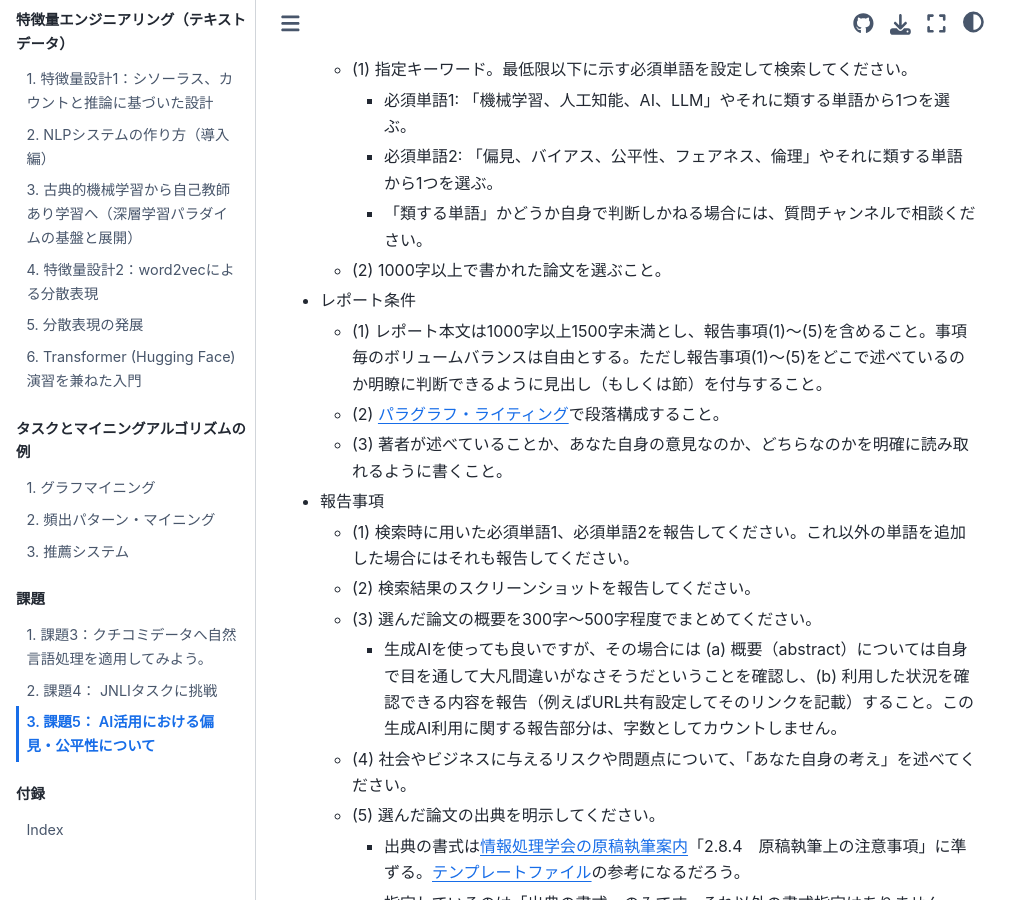
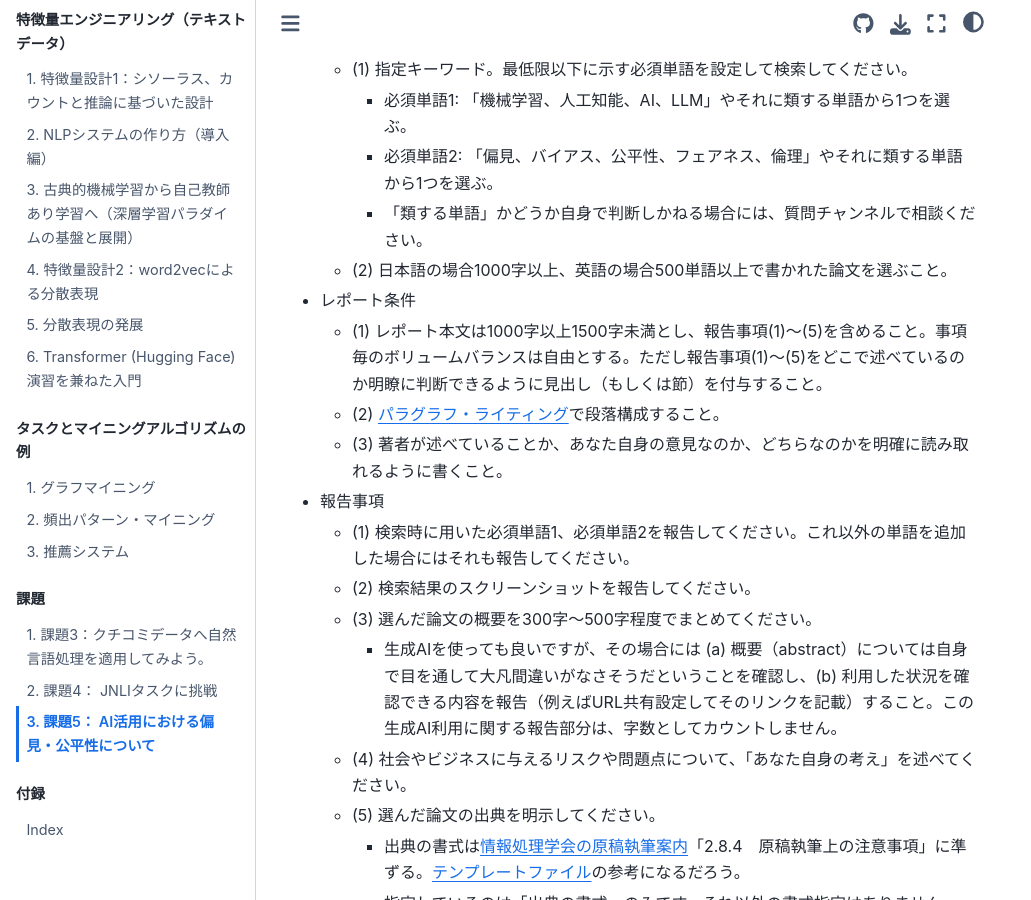
Before and after one commit to naltoma/datamining_intro2021, a Jupyter Book: the page built from report/report5_2025.md, in a window 1280 px wide and 900 px high, scrolled down 1025 px. Shown: the whole window, without its empty margins (0-1031 px from the left). Built offline with Jupyter Book 1.0.4 settings and Sphinx 7.4.7 and the Sphinx Book theme 1.1.4, drawn with Linux system fonts in a browser that asks for light colours; pages that are not in the unit, such as notebooks, are missing from menus.

Commit message:
modified link

```diff
--- a/report/report5_2025.md
+++ b/report/report5_2025.md
@@ -25,7 +25,7 @@
         - 必須単語1: 「機械学習、人工知能、AI、LLM」やそれに類する単語から1つを選ぶ。
         - 必須単語2: 「偏見、バイアス、公平性、フェアネス、倫理」やそれに類する単語から1つを選ぶ。
         - 「類する単語」かどうか自身で判断しかねる場合には、質問チャンネルで相談ください。
-    - (2) 1000字以上で書かれた論文を選ぶこと。
+    - (2) 日本語の場合1000字以上、英語の場合500単語以上で書かれた論文を選ぶこと。
 - レポート条件
     - (1) レポート本文は1000字以上1500字未満とし、報告事項(1)〜(5)を含めること。事項毎のボリュームバランスは自由とする。ただし報告事項(1)〜(5)をどこで述べているのか明瞭に判断できるように見出し（もしくは節）を付与すること。
     - (2) [パラグラフ・ライティング](http://www.ams.eng.osaka-u.ac.jp/user/ishihara/?p=566)で段落構成すること。
@@ -37,7 +37,7 @@
         - 生成AIを使っても良いですが、その場合には (a) 概要（abstract）については自身で目を通して大凡間違いがなさそうだということを確認し、(b) 利用した状況を確認できる内容を報告（例えばURL共有設定してそのリンクを記載）すること。この生成AI利用に関する報告部分は、字数としてカウントしません。
     - (4) 社会やビジネスに与えるリスクや問題点について、「あなた自身の考え」を述べてください。
     - (5) 選んだ論文の出典を明示してください。
-        - 出典の書式は[情報処理学会の原稿執筆案内](https://www.ipsj.or.jp/journal/submit/style.html)「2.8.4　原稿執筆上の注意事項」に準ずる。[テンプレートファイル](https://www.ipsj.or.jp/journal/submit/style.html)の参考になるだろう。
+        - 出典の書式は[情報処理学会の原稿執筆案内](https://www.ipsj.or.jp/journal/submit/ronbun_j_prms.html)「2.8.4　原稿執筆上の注意事項」に準ずる。[テンプレートファイル](https://www.ipsj.or.jp/journal/submit/style.html)の参考になるだろう。
         - 指定しているのは「出典の書式」のみです。それ以外の書式指定はありません。
         - 参考文献として列挙するだけでは不十分です。適切な箇所で本文から参照すること。
 - オプション例
```
